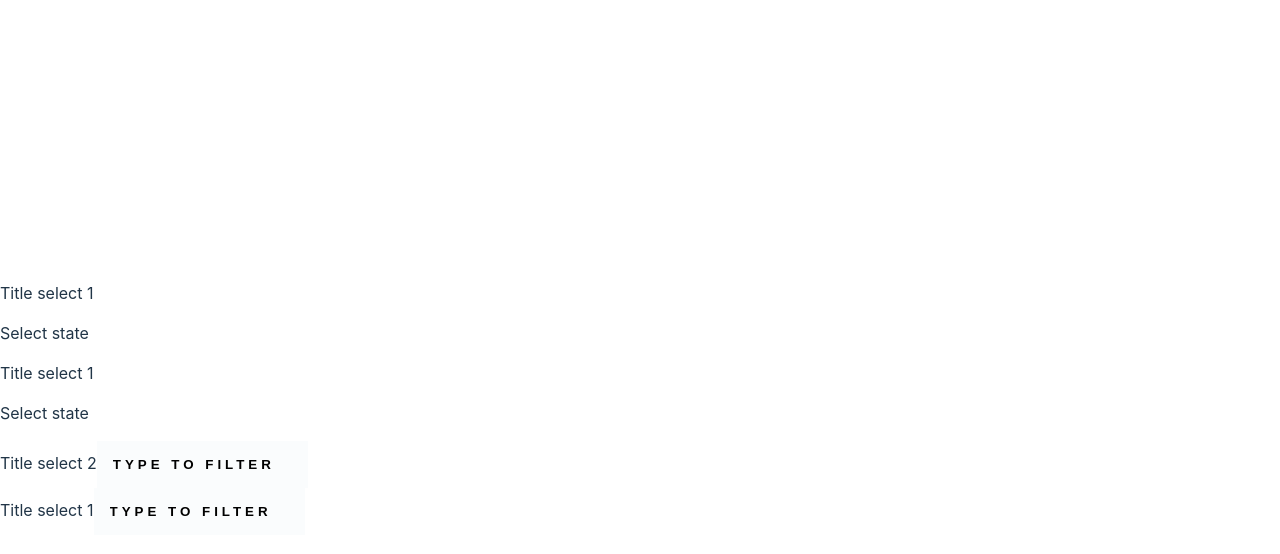
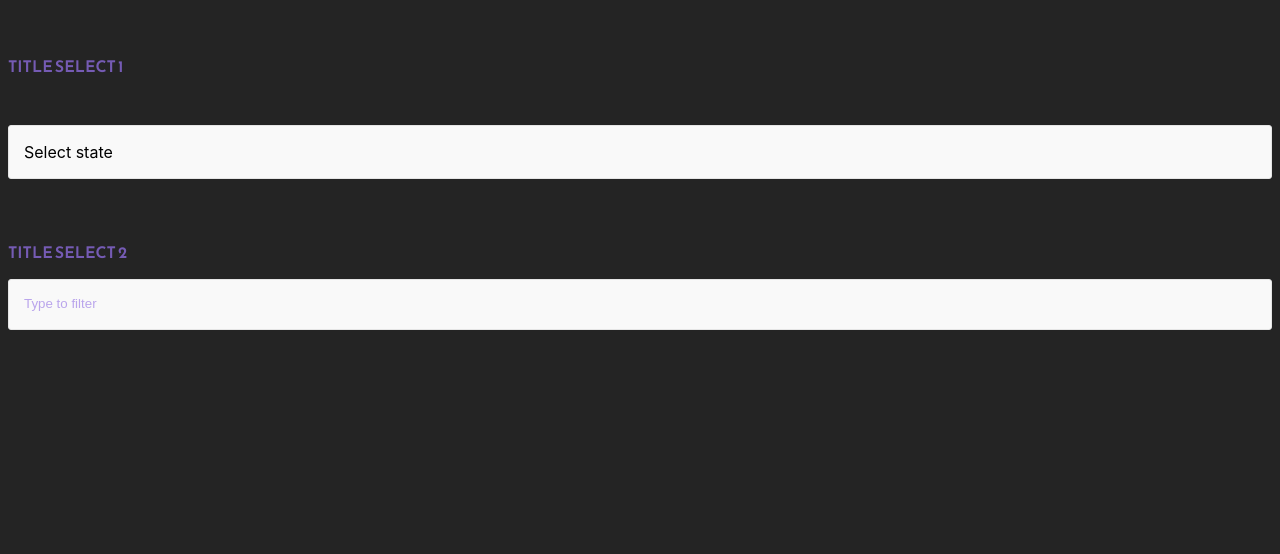
Before and after one commit to deborah-bude/library-npm-select-list, a React (Vite) app: page / in a window 1280 px wide. Shown: the top 554 px of the page. Built offline with nearby package versions, Linux system fonts and the light colour scheme.

Commit message:
Remove group to dropdown menu and style components

```diff
--- a/src/App.css
+++ b/src/App.css
@@ -1,59 +1,45 @@
-.chosen-value {
+@import url('https://fonts.googleapis.com/css2?family=Reem+Kufi:wght@400;500;600;700&display=swap');
+
+.label-dropdown {
+    color : #755BB4;
     text-transform: uppercase;
+    font-family: 'Reem Kufi', sans-serif;
     font-weight: 600;
-    letter-spacing: 4px;
-    padding: 1rem;
-    background-color: #FAFCFD;
-    border: none;
-    transition: .3s ease-in-out;
-    color: black;
+    padding: 15px 0;
 }
 
-.chosen-value::-webkit-input-placeholder {
-   color: #333;
+.dropdown {
+    padding: 15px 0;
+    width: 100%;
+    display: flex;
+    flex-direction: column;
 }
 
-.chosen-value:hover {
-  background-color: #8be0ff;
+.chosen-value, .input-dropdown {
+    padding: 15px;
+    line-height: 1.4;
+    border: 1px solid #e5e5e5;
+    background-color: #f9f9f9;
+    color: #000;
+    border-radius: 3px;
+    transition: 0.35s ease-in-out;
     cursor: pointer;
 }
 
-.chosen-value:hover::-webkit-input-placeholder {
-   color: #333;
+.chosen-value::placeholder {
+    color: #baa5ec;
 }
 
 .chosen-value:focus,
 .chosen-value.open {
     box-shadow: 0 5px 8px 0 rgba(0,0,0,0.2);
     outline: 0;
-   background-color: #8be0ff;
-   color: #000;}
-
-.chosen-value::-webkit-input-placeholder {
-   color: #000;
+    background-color: #baa5ec;
+    color: #fff;
 }
 
 .dropdown-menu {
     position: relative;
-}
-
-.dropdown-menu:before{
-    content: "";
-    display: none;
-    width: 0;
-    height: 0;
-    border: 10px solid transparent;
-    border-top: 10px solid #ffffff;
-    border-right: 10px solid #ffffff;
-    position: absolute;
-    top: 0;
-    left: 20px;
-    transform: rotate(-45deg);
-}
-
-.dropdown-menu.open:before{
-    content: "";
-    display: inline-block;
 }
 
 .value-list {
@@ -75,6 +61,7 @@
 .dropdown-menu.open .value-list {
    max-height: 320px;
    overflow: auto;
+    border: 1px solid #e5e5e5;
  }
 
 .value-list li {
@@ -93,9 +80,20 @@
    background-color: #8be0ff;
 }
 
-.value-list .closed {
-   max-height: 0;
-   overflow: hidden;
-   padding: 0;
-   opacity: 0;
+.value-list::-webkit-scrollbar-track {
+    -webkit-box-shadow: inset 0 0 6px rgba(0,0,0,0.2);
+    border-radius: 10px;
+    background-color: #F5F5F5;
 }
+
+.value-list::-webkit-scrollbar {
+    width: 12px;
+    border-radius: 10px;
+    background-color: #F5F5F5;
+}
+
+.value-list::-webkit-scrollbar-thumb {
+    border-radius: 10px;
+    -webkit-box-shadow: inset 0 0 6px rgba(0,0,0,0.3);
+    background-color: #755BB4;
+}
--- a/src/components/Dropdown.jsx
+++ b/src/components/Dropdown.jsx
@@ -1,75 +1,63 @@
 import '../App.css'
-//import {OptionDropdown} from "./Option.jsx";
 import PropTypes from 'prop-types';
-import {useState} from "react";
+import {useEffect, useRef, useState} from "react";
 
-export function Dropdown(props) {
+export function Dropdown(props, { search = false}) {
     const dropdownArray = [...props.options]
     const labelId = props.title.toLowerCase().replaceAll(" ", "-")
     const [openDropdown, setOpenDropdown] = useState(false)
     const [chosenValue, setChosenValue] = useState("")
     const [optionSelected, setOptionSelected] = useState([...dropdownArray])
+    const ref = useRef(null);
 
-    if(props.search === undefined) props.search = false
+    useEffect(() => {
+        const handleOutSideClick = (event) => {
+            if (!ref.current?.contains(event.target)) {
+                closeDropdown()
+            }
+        };
+        window.addEventListener("mousedown", handleOutSideClick);
+    }, [ref]);
 
-    function dropdownClick(e) {
-        setOpenDropdown(!openDropdown)
-    }
     function closeDropdown() {
         setOpenDropdown(false)
     }
     function selectOption(valueOption) {
-        console.log(valueOption)
         setChosenValue(valueOption)
     }
 
     function searchValue(e) {
-        console.log(optionSelected)
         if(e.target.value.length === 0) {
             setOptionSelected(dropdownArray)
         }
         else {
             setOptionSelected(dropdownArray.filter((elementArray) =>
-                elementArray.type === "group" ?
-                    elementArray.items.filter((groupItem) => groupItem.toLowerCase().includes(e.target.value.toLowerCase()))
-                    :
                     elementArray.toLowerCase().includes(e.target.value.toLowerCase())
             ))
-            console.log(optionSelected)
         }
         setChosenValue(e.target.value)
     }
 
     function OptionElement(option) {
-        if (option.type === "group") {
-            return (
-                <ul key={option.name}>{option.name}
-                    {option.items.map((item) => {
-                            return <li key={item} onClick={() => {selectOption(item)}}>{item}</li>
-                        }
-                    )}
-                </ul>
-            )
-        }
         return <li key={option} onClick={() => {selectOption(option)}}>{option}</li>
     }
 
     return (
-        <div className="dropdown" onClick={dropdownClick}>
+        <div className="dropdown" onClick={() => setOpenDropdown(!openDropdown)}>
             {props.search ?
                 <>
-                    <label htmlFor={labelId}>{props.title}</label>
+                    <label className="label-dropdown" htmlFor={labelId}>{props.title}</label>
                     <input name={labelId} id={labelId} className="chosen-value" type="text" value={chosenValue}
                            placeholder={openDropdown ? "Select state" : "Type to filter"} onChange={searchValue}/>
                 </>
             :
                 <>
-                    <p>{props.title}</p>
-                    <p>{chosenValue === "" ? "Select state" : chosenValue }</p>
+                    <p className="label-dropdown">{props.title}</p>
+                    <p className="input-dropdown">{chosenValue === "" ? "Select state" : chosenValue }</p>
                     <input name={labelId} id={labelId} type="hidden" value={chosenValue} />
                 </>
             }
-            <div className={openDropdown ? "open dropdown-menu" : "dropdown-menu"}>
+            <div ref={ref} className={openDropdown ? "open dropdown-menu" : "dropdown-menu"}>
                 <ul className="value-list">
                     { optionSelected.map((option) => OptionElement(option)) }
                 </ul>
@@ -81,15 +69,7 @@ export function Dropdown(props) {
 Dropdown.propTypes = {
     title: PropTypes.string.isRequired,
     search: PropTypes.bool,
-    //onSelect: PropTypes.func.isRequired,
     options: PropTypes.arrayOf(
-        PropTypes.oneOfType([
             PropTypes.string.isRequired,
-            PropTypes.shape({
-                type: 'group',
-                name: PropTypes.string.isRequired,
-                items: PropTypes.arrayOf(PropTypes.string.isRequired)
-            }),
-        ])
     ).isRequired
 }
--- a/src/index.css
+++ b/src/index.css
@@ -13,57 +13,3 @@
   -moz-osx-font-smoothing: grayscale;
   -webkit-text-size-adjust: 100%;
 }
-
-a {
-  font-weight: 500;
-  color: #646cff;
-  text-decoration: inherit;
-}
-a:hover {
-  color: #535bf2;
-}
-
-body {
-  margin: 0;
-  display: flex;
-  place-items: center;
-  min-width: 320px;
-  min-height: 100vh;
-}
-
-h1 {
-  font-size: 3.2em;
-  line-height: 1.1;
-}
-
-button {
-  border-radius: 8px;
-  border: 1px solid transparent;
-  padding: 0.6em 1.2em;
-  font-size: 1em;
-  font-weight: 500;
-  font-family: inherit;
-  background-color: #1a1a1a;
-  cursor: pointer;
-  transition: border-color 0.25s;
-}
-button:hover {
-  border-color: #646cff;
-}
-button:focus,
-button:focus-visible {
-  outline: 4px auto -webkit-focus-ring-color;
-}
-
-@media (prefers-color-scheme: light) {
-  :root {
-    color: #213547;
-    background-color: #ffffff;
-  }
-  a:hover {
-    color: #747bff;
-  }
-  button {
-    background-color: #f9f9f9;
-  }
-}
--- a/src/main.jsx
+++ b/src/main.jsx
@@ -19,18 +19,19 @@ import './App.css'
     },
 ]*/
 
-const optionSelect = ["alabama", "Alaska", "Arizona"]
+const optionSelect = [
+    "Alabama", "Alaska", "Arizona", "Arkansas", "California", "Colorado", "Connecticut",
+    "Delaware", "Florida", "Georgia", "Hawaii", "Idaho", "Illinois", "Indiana", "Iowa", "Kansas",
+    "Kentucky", "Louisiana", "Maine", "Maryland", "Massachusetts", "Michigan", "Minnesota",
+    "Mississippi", "Missouri", "Montana", "Nebraska", "Nevada", "New Hampshire", "New Jersey",
+    "New Mexico", "New York", "North Carolina", "North Dakota", "Ohio", "Oklahoma", "Oregon",
+    "Pennsylvania", "Rhode Island", "South Carolina", "South Dakota", "Tennessee", "Texas", "Utah",
+    "Vermont", "Virginia", "Washington", "West Virginia", "Wisconsin", "Wyoming"]
 
-const optionsGroup = [
-    { type: 'group', name: 'Foods', items: ["Chocolate", "Vanilla", "Strawberry"]},
-    { type: 'group', name: 'Colors', items: ["Blue", "White", "Red"]}
-]
 
 ReactDOM.createRoot(document.getElementById('root')).render(
   <React.StrictMode>
-      <Dropdown title="Title select 1" options={optionSelect} search={false} />
-      <Dropdown title="Title select 1" options={optionsGroup} search={false} />
+      <Dropdown title="Title select 1" options={optionSelect} />
       <Dropdown title="Title select 2" options={optionSelect} search={true} />
-      <Dropdown title="Title select 1" options={optionsGroup} search={true} />
   </React.StrictMode>,
 )
```
Also changed, not shown: 1 other file (tests, documents, lock files or other folders). Lines whose indentation alone changed are shown as unchanged.
